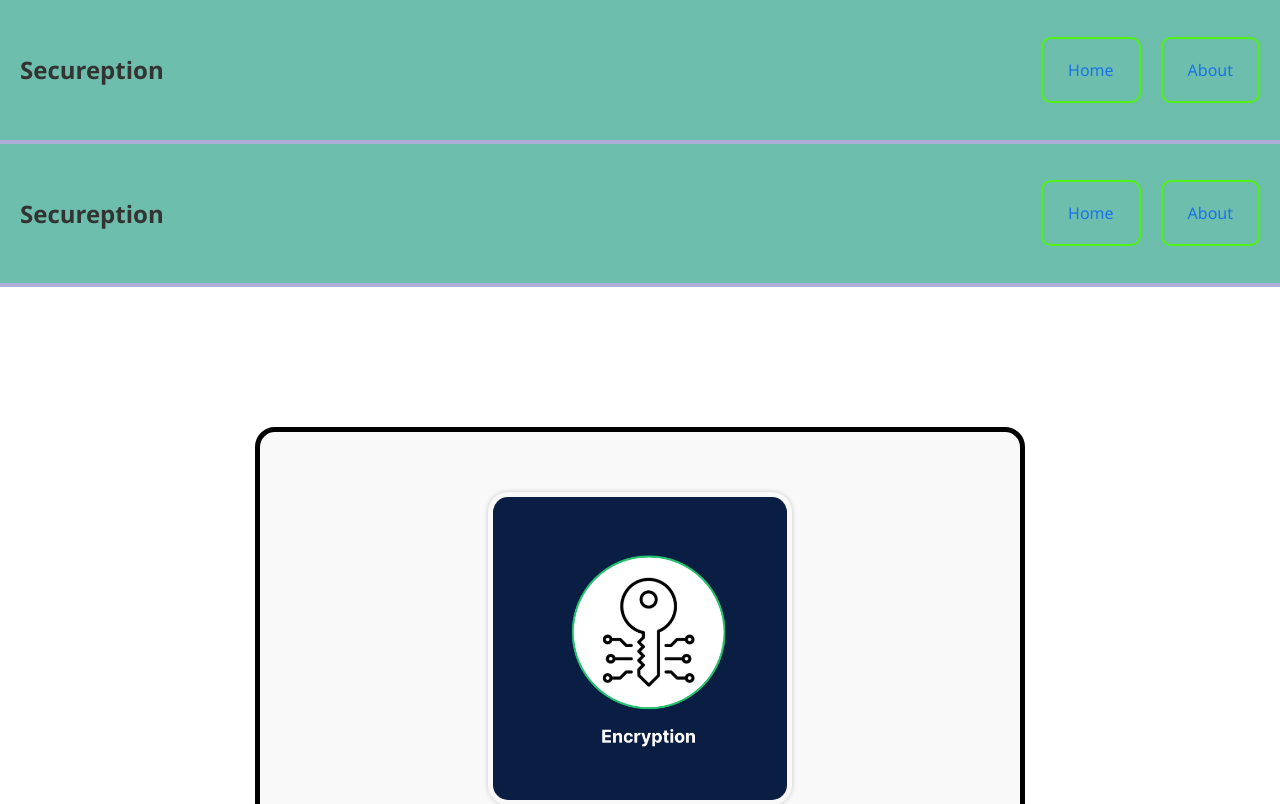
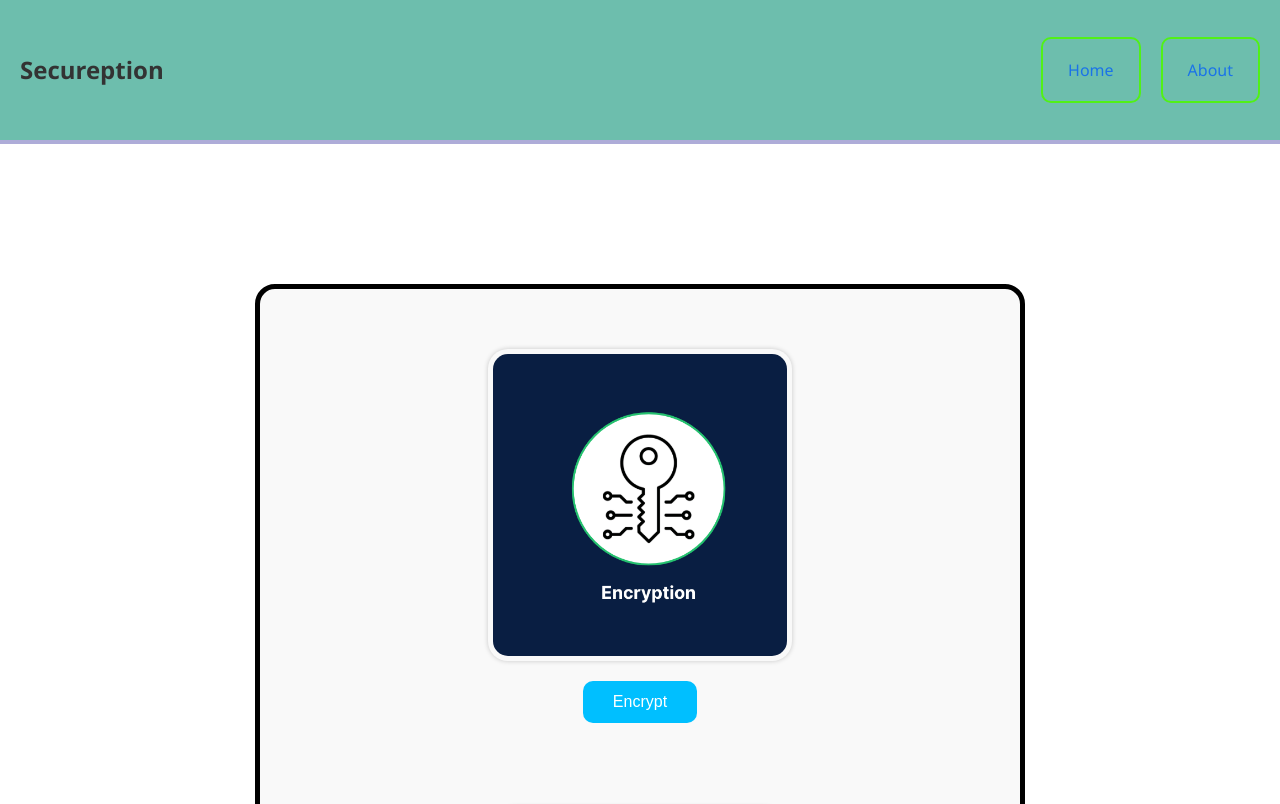
Before and after one commit to Thanush-07/Secureption-, a Flask app: page / in a window 1280 px wide. Shown: the top 804 px of the page. Run offline with Flask 3, Linux system fonts and the light colour scheme.

Commit message:
home page   updated

```diff
--- a/templates/index.html
+++ b/templates/index.html
@@ -4,19 +4,7 @@
 {% include 'head.html'%}
 
 <body>
-  <!-- Navigation Bar -->
-  <nav>
-    <h2>Secureption</h2>
-    <ul class="navbar">
-      <li class="nav1">Home</li>
-      <li class="nav1" onclick="about()">About</li>
-
-    </ul>
-  </nav>
-
-
-
-  <!-- Main Container -->
+ <!-- Main Container -->
   <div id="cont">
 
     <!-- Horizontal image layout -->
```
